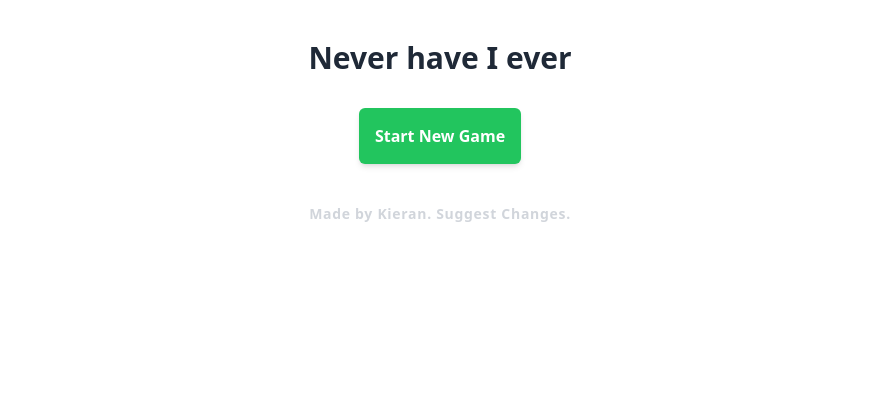
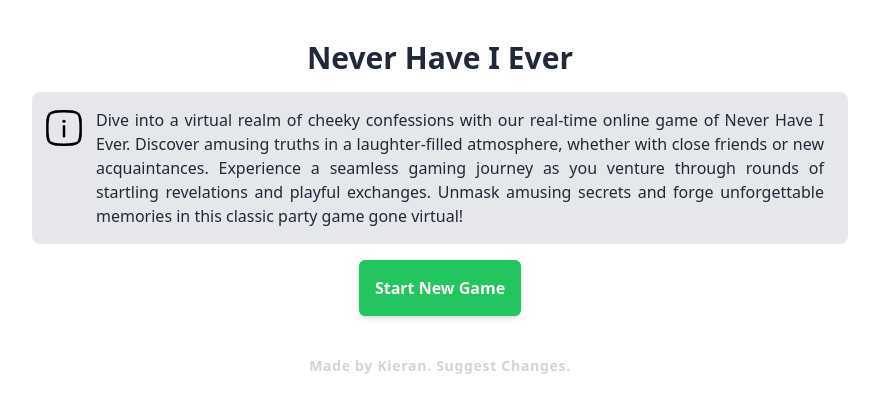
Before and after one commit to KieranHolroyd/never-have-i-ever, a SvelteKit app in the folder client/: page / in a window 1280 px wide. Shown: the top 412 px of the page, without its empty margins (200-1079 px from the left). Built offline with nearby package versions, Linux system fonts and the light colour scheme.

Commit message:
add copy

```diff
--- /dev/null
+++ b/client/src/lib/components/icon/InfoIcon.svelte
@@ -0,0 +1,21 @@
+<svg
+	class="dark:stroke-white stroke-black"
+	width="48px"
+	height="40px"
+	viewBox="0 0 24 24"
+	fill="none"
+	xmlns="http://www.w3.org/2000/svg"
+>
+	<path d="M12 17V11" stroke-width="1.5" stroke-linecap="round" />
+	<circle
+		cx="1"
+		cy="1"
+		r="1"
+		transform="matrix(1 0 0 -1 11 9)"
+		class="dark:fill-white fill-black stroke-none"
+	/>
+	<path
+		d="M2 12C2 7.28595 2 4.92893 3.46447 3.46447C4.92893 2 7.28595 2 12 2C16.714 2 19.0711 2 20.5355 3.46447C22 4.92893 22 7.28595 22 12C22 16.714 22 19.0711 20.5355 20.5355C19.0711 22 16.714 22 12 22C7.28595 22 4.92893 22 3.46447 20.5355C2 19.0711 2 16.714 2 12Z"
+		stroke-width="1.5"
+	/>
+</svg>
--- a/client/src/routes/+page.svelte
+++ b/client/src/routes/+page.svelte
@@ -1,10 +1,10 @@
 <script lang="ts">
 	import { goto } from '$app/navigation';
+	import InfoIcon from '$lib/components/icon/InfoIcon.svelte';
 	import { LocalPlayer } from '$lib/player';
 	import type { PageData } from './$types';
 
 	export let data: PageData;
-	const name = 'Never have I ever';
 
 	function startGame() {
 		if (LocalPlayer.name === null) {
@@ -16,7 +16,19 @@
 
 <div>
 	<div class="menu-container">
-		<h1 class="text-3xl dark:text-white font-bold mb-4">{name}</h1>
+		<h1 class="text-3xl dark:text-white font-bold mb-4">Never Have I Ever</h1>
+		<div class="relative px-2 py-4 rounded-lg dark:text-gray-300 dark:bg-gray-900 bg-gray-200">
+			<span class="absolute top-4 left-2">
+				<InfoIcon />
+			</span>
+			<p class="text-justify pl-14 pr-4">
+				Dive into a virtual realm of cheeky confessions with our real-time online game of Never Have
+				I Ever. Discover amusing truths in a laughter-filled atmosphere, whether with close friends
+				or new acquaintances. Experience a seamless gaming journey as you venture through rounds of
+				startling revelations and playful exchanges. Unmask amusing secrets and forge unforgettable
+				memories in this classic party game gone virtual!
+			</p>
+		</div>
 		<button class="menu-button" on:click={startGame}> Start New Game </button>
 	</div>
 
```
